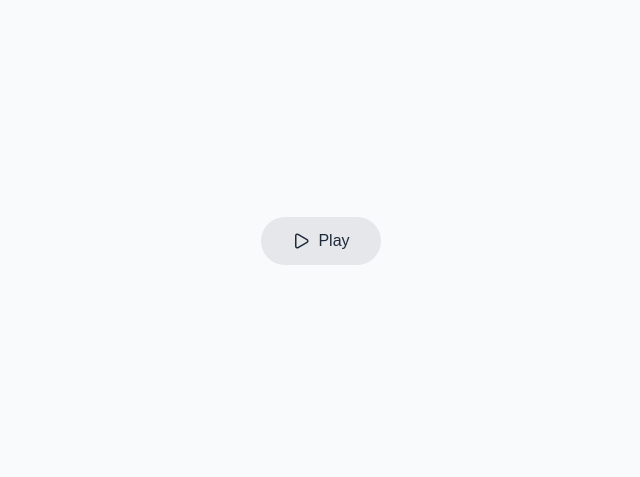
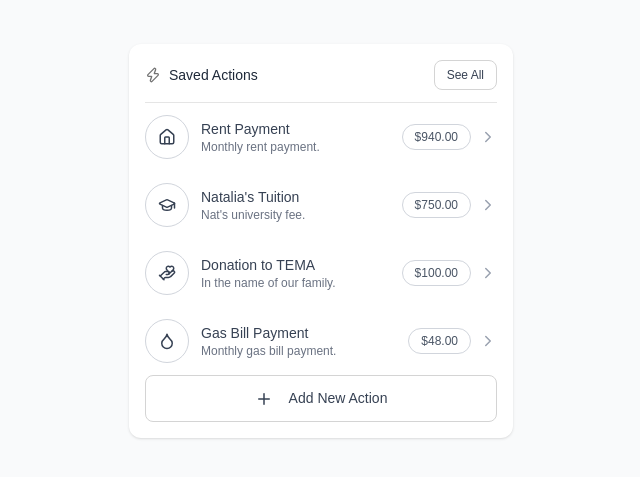
Before and after one commit to mouanvikram/components-challenge, a Next.js app in the folder day-62-to-100/: page / in a window 1280 px wide. Shown: the part 159-636 px from the top of the page, without its empty margins (319-959 px from the left). Built offline with nearby package versions, Linux system fonts and the light colour scheme.

Commit message:
made day 63 saved actions

```diff
--- a/day-62-to-100/package.json
+++ b/day-62-to-100/package.json
@@ -9,6 +9,7 @@
     "lint": "eslint"
   },
   "dependencies": {
+    "@hugeicons/react": "^1.1.6",
     "lucide-react": "^1.17.0",
     "motion": "^12.40.0",
     "next": "16.2.9",
--- a/day-62-to-100/src/app/page.tsx
+++ b/day-62-to-100/src/app/page.tsx
@@ -1,10 +1,10 @@
-import { FadeThrough } from "@/ui/fade_through";
-import Image from "next/image";
+
+import SavedActions from "@/ui/saved_actions";
 
 export default function Home() {
   return (
     <main className="flex min-h-screen items-center justify-center gap-6 bg-gray-50">
-      <FadeThrough />
+      <SavedActions />
     </main>
   );
 }
--- /dev/null
+++ b/day-62-to-100/src/ui/saved_actions.tsx
@@ -0,0 +1,100 @@
+"use client";
+
+import {
+  Home,
+  Droplet,
+  GraduationCap,
+  HandHeart,
+  ChevronRight,
+  Plus,
+  Zap,
+} from "lucide-react";
+
+const actions = [
+  {
+    icon: Home,
+    iconBg: "bg-green-100",
+    iconColor: "text-green-700",
+    title: "Rent Payment",
+    description: "Monthly rent payment.",
+    amount: "$940.00",
+  },
+  {
+    icon: GraduationCap,
+    iconBg: "bg-violet-100",
+    iconColor: "text-violet-700",
+    title: "Natalia's Tuition",
+    description: "Nat's university fee.",
+    amount: "$750.00",
+  },
+  {
+    icon: HandHeart,
+    iconBg: "bg-pink-100",
+    iconColor: "text-pink-700",
+    title: "Donation to TEMA",
+    description: "In the name of our family.",
+    amount: "$100.00",
+  },
+  {
+    icon: Droplet,
+    iconBg: "bg-sky-100",
+    iconColor: "text-sky-700",
+    title: "Gas Bill Payment",
+    description: "Monthly gas bill payment.",
+    amount: "$48.00",
+  },
+];
+
+type Action = (typeof actions)[number];
+function ActionItem({
+  icon: Icon,
+  iconBg,
+  iconColor,
+  title,
+  description,
+  amount,
+}: Action) {
+    return <div className="flex items-center justify-between py-3">
+        <div className="flex items-center">
+            <div className={`p-3 rounded-full border border-gray-300`}>
+                <Icon size={18} className={`text-gray-700`} />
+            </div>
+            <div className="ml-3">
+                <h3 className="text-sm font-medium text-gray-700">{title}</h3>
+                <p className="text-xs text-gray-500">{description}</p>
+            </div>
+        </div>
+        <div className="flex items-center">
+
+        <span className="text-xs  text-gray-600 border px-3 py-1 border-gray-300 rounded-full">{amount}</span>
+        <ChevronRight size={18} className="text-gray-400 ml-2" />
+        </div>
+    </div>
+}
+
+export default function SavedActions() {
+  return (
+    <div className="w-sm  bg-white rounded-xl shadow-sm p-4">
+      <div className="flex items-center">
+        <div className="flex items-center">
+          <Zap size={16} className="text-neutral-500" />
+          <h2 className="text-sm font-medium text-gray-800 ml-2">
+            Saved Actions
+          </h2>
+        </div>
+
+        <button className="ml-auto text-xs border border-neutral-300  px-3 py-1.5 rounded-lg text-gray-700 hover:bg-gray-50 transition-colors cursor-pointer">
+          See All
+        </button>
+      </div>
+      <div className="border-t border-neutral-200 mt-3"></div>
+      {actions.map((action, index) => {
+        return <ActionItem {...action} />;
+      })}
+      <button className="w-full text-[14px] border border-neutral-300  px-3 py-3 rounded-lg text-gray-700 hover:bg-gray-50 transition-colors cursor-pointer flex items-center justify-center gap-4">
+        <Plus size={18} className="text-gray-700" />
+        <span className="">Add New Action</span>
+      </button>
+    </div>
+  );
+}
```
Also changed, not shown: 1 other file (tests, documents, lock files or other folders).
